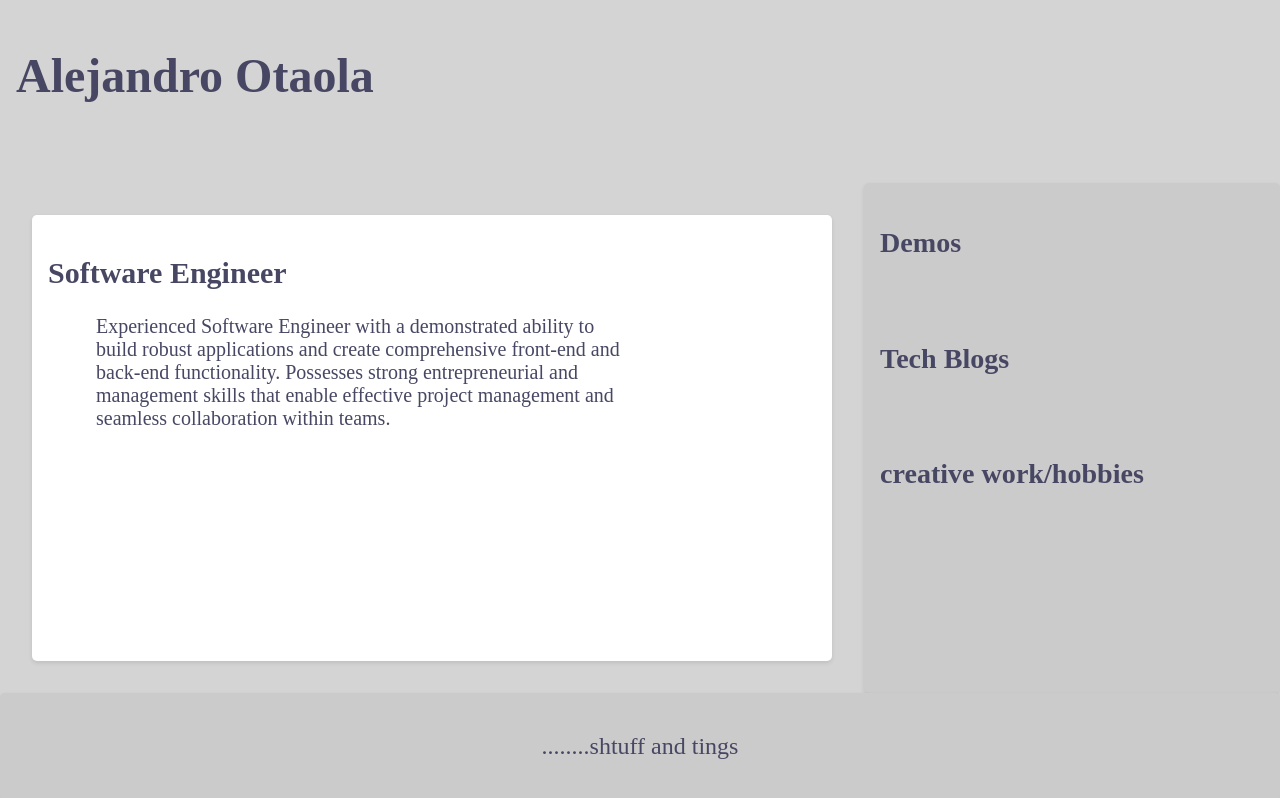
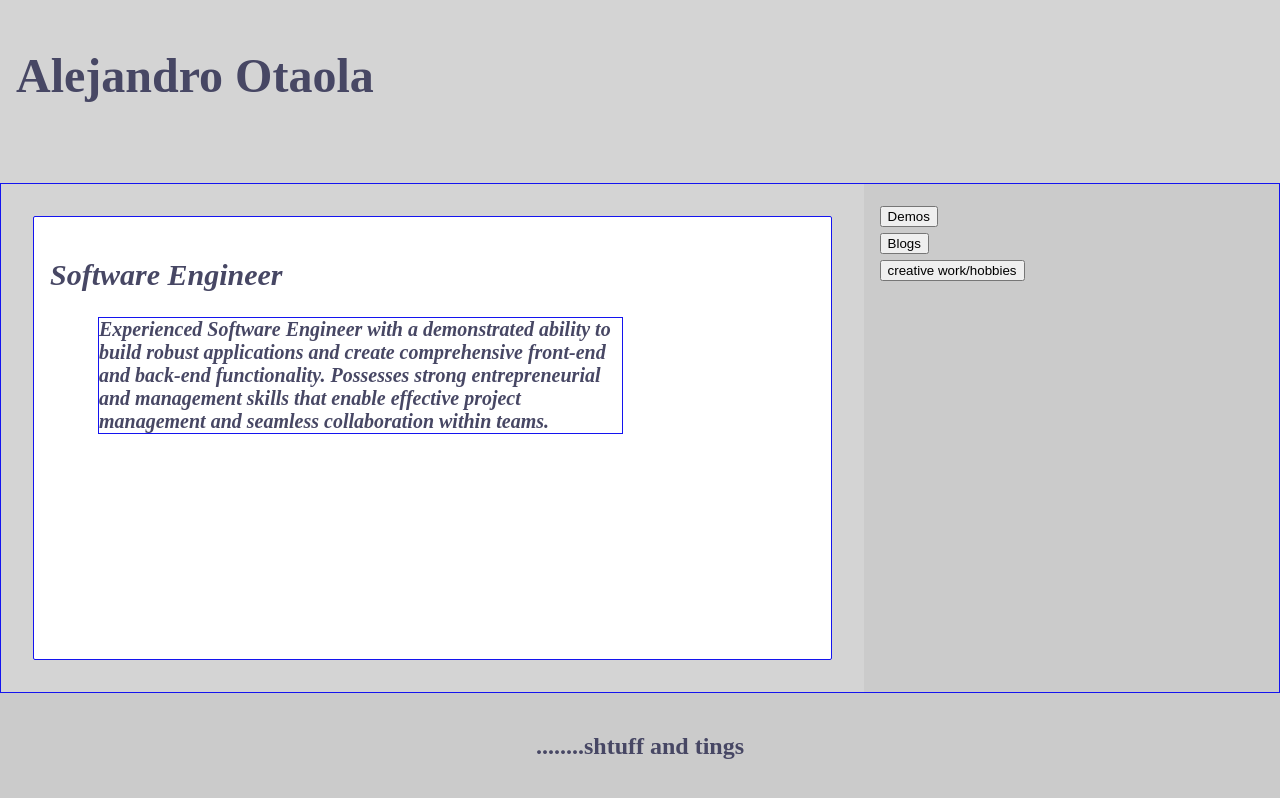
Before and after one commit to Aotaola/Grayota, a React (Create React App) app in the folder devota/: page / in a window 1280 px wide. Shown: the top 798 px of the page. Built offline with nearby package versions, Linux system fonts and the light colour scheme.

Commit message:
home touch ups

```diff
--- a/devota/src/App.css
+++ b/devota/src/App.css
@@ -1,31 +1,40 @@
 .App {
   background-color: #d4d4d4;
   font-size: 1.5rem;
-  font-family: 'Futura';
+  font-family: 'motor';
+  font-weight: 700;
   color: rgb(71, 71, 100);
   display: flex;
   flex-direction: column;
   min-height: 100vh;
+
 }
 
 .App-body {
   display: flex;
-  flex: 1; /* Added this line to make the footer stick to the bottom */
+  flex: 1; /* footer sticks to the bottom */
+  border: 1px solid rgb(20, 20, 239);
 }
+/* * {
+  border: 1px solid rgb(177, 176, 176);
+} */
+
 
 .App-header {
   text-align: left;
   padding: 1rem;
   width: 100%;
   margin-bottom: 2rem;
+  /* border: 1px solid rgb(20, 20, 239); */
 }
 
 .Navbar {
   flex: 0 0 30%;
   padding: 1rem;
   background-color: #cbcbcb;
-  border-radius: 5px;
-  box-shadow: 0 2px 4px rgba(0, 0, 0, 0.1);
+  /* border-radius: 5px; */
+  /* box-shadow: 0 2px 4px rgba(0, 0, 0, 0.1); */
+  /* border: 1px solid rgb(20, 20, 239); */
 }
 
 .Home {
@@ -34,14 +43,15 @@
   border: rgb(19, 19, 24);
   border: 1rem;
   font-size: 20px;
-  font-family: 'Futura';
-  font-style: underline;
+  font-family: 'motor';
+  font-style: italic;
   align-items: left;
   flex: 60%;
   padding: 1rem;
   background-color: #fff;
-  border-radius: 5px;
-  box-shadow: 0 2px 4px rgba(0, 0, 0, 0.1);
+  border-radius: 2px;
+  /* box-shadow: 0 2px 4px rgba(0, 0, 0, 0.1); */
+  border: 1px solid rgb(20, 20, 239)
 }
 
 .Bio {
@@ -50,12 +60,13 @@
   margin-left: 3rem;
   margin-top: 1rem;
   margin-bottom: 1rem;
+  border: 1px solid rgb(20, 20, 239);
 }
 
 .Footer {
   padding: 1rem;
   background-color: #cbcbcb;
-  border-radius: 5px;
-  box-shadow: 0 2px 4px rgba(0, 0, 0, 0.1);
+  /* border-radius: 5px; */
+  /* box-shadow: 0 2px 4px rgba(0, 0, 0, 0.1); */
   text-align: center;
 }
--- a/devota/src/components/Home.jsx
+++ b/devota/src/components/Home.jsx
@@ -1,4 +1,5 @@
 import React from "react";
+
 const Home = () => {
     return (
         <div className="Home">
--- a/devota/src/components/Navbar.jsx
+++ b/devota/src/components/Navbar.jsx
@@ -1,13 +1,23 @@
 import React from "react";
+import { useState } from "react";
 
 const Navbar = () => {
+    // const [dropdown, setDropdown] = useState[false]
+
+
+
+
+
     return (
         <div className="Navbar">
-            <h3> Demos </h3>
+            <button> Demos </button>
             <br/>
-            <h3> Tech Blogs</h3>
+            <button
+            // onClick = {() => setDropdown(!dropdown)}
+            > Blogs </button>
+            {/* {dropdown && <p>Toggle is true!</p>} */}
             <br/>
-            <h3> creative work/hobbies </h3>
+            <button> creative work/hobbies </button>
          </div>
      );
 }
```
Also changed, not shown: 1 other file (tests, documents, lock files or other folders).
